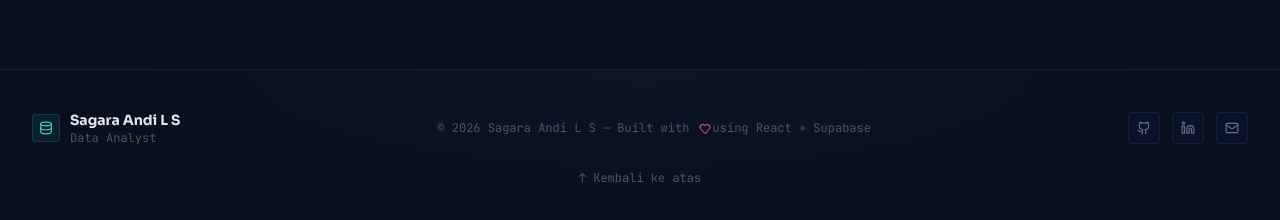
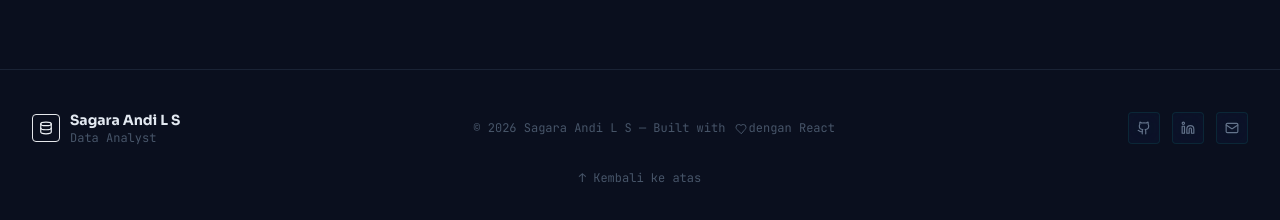
Before and after one commit to SagaraAndiLS/Sagara-Portofolio, a React (Vite) app: page / in a window 1280 px wide. Shown: the part 8076-8296 px from the top of the page. Built offline with nearby package versions, Linux system fonts and the light colour scheme; no server answers; the database is empty.

Commit message:
Update Footer styles and colors to use accent theme

```diff
--- a/src/components/Footer.jsx
+++ b/src/components/Footer.jsx
@@ -6,14 +6,14 @@ export default function Footer() {
 
   return (
     <footer className="relative border-t border-slate-800/80 mt-4">
-      <div className="absolute inset-0 bg-[radial-gradient(ellipse_at_50%_0%,rgba(20,184,166,0.04)_0%,transparent_60%)]" />
+      <div className="absolute inset-0 bg-[radial-gradient(ellipse_at_50%_0%,rgb(var(--accent-500) / 0.06)_0%,transparent_60%)]" />
 
       <div className="relative max-w-7xl mx-auto px-6 lg:px-8 py-10">
         <div className="flex flex-col md:flex-row items-center justify-between gap-6">
           {/* Logo */}
           <div className="flex items-center gap-2.5">
-            <div className="w-7 h-7 rounded bg-teal-500/10 border border-teal-500/20 flex items-center justify-center">
-              <Database className="w-3.5 h-3.5 text-teal-400" />
+            <div className="w-7 h-7 rounded bg-accent-500/10 border border-accent-500/20 flex items-center justify-center">
+              <Database className="w-3.5 h-3.5 text-accent-400" />
             </div>
             <div>
               <p className="font-display font-700 text-sm text-slate-200">Sagara Andi L S</p>
@@ -24,8 +24,8 @@ export default function Footer() {
           {/* Center text */}
           <p className="text-slate-600 text-xs font-mono text-center">
             © {year} Sagara Andi L S — Built with{' '}
-            <Heart className="inline w-3 h-3 text-red-400 mx-0.5" />
-            using React + Supabase
+            <Heart className="inline w-3 h-3 text-danger mx-0.5" />
+            dengan React
           </p>
 
           {/* Social */}
@@ -40,7 +40,7 @@ export default function Footer() {
                 href={href}
                 target="_blank"
                 rel="noreferrer"
-                className="w-8 h-8 glass rounded border border-slate-700/40 flex items-center justify-center text-slate-500 hover:text-teal-400 hover:border-teal-500/30 transition-all"
+                className="w-8 h-8 glass rounded border border-slate-700/40 flex items-center justify-center text-slate-500 hover:text-accent-400 hover:border-accent-500/30 transition-all"
               >
                 <Icon className="w-3.5 h-3.5" />
               </a>
@@ -52,7 +52,7 @@ export default function Footer() {
         <div className="flex justify-center mt-6">
           <button
             onClick={() => window.scrollTo({ top: 0, behavior: 'smooth' })}
-            className="flex items-center gap-2 text-xs font-mono text-slate-600 hover:text-teal-400 transition-colors"
+            className="flex items-center gap-2 text-xs font-mono text-slate-600 hover:text-accent-400 transition-colors"
           >
             ↑ Kembali ke atas
           </button>
```
